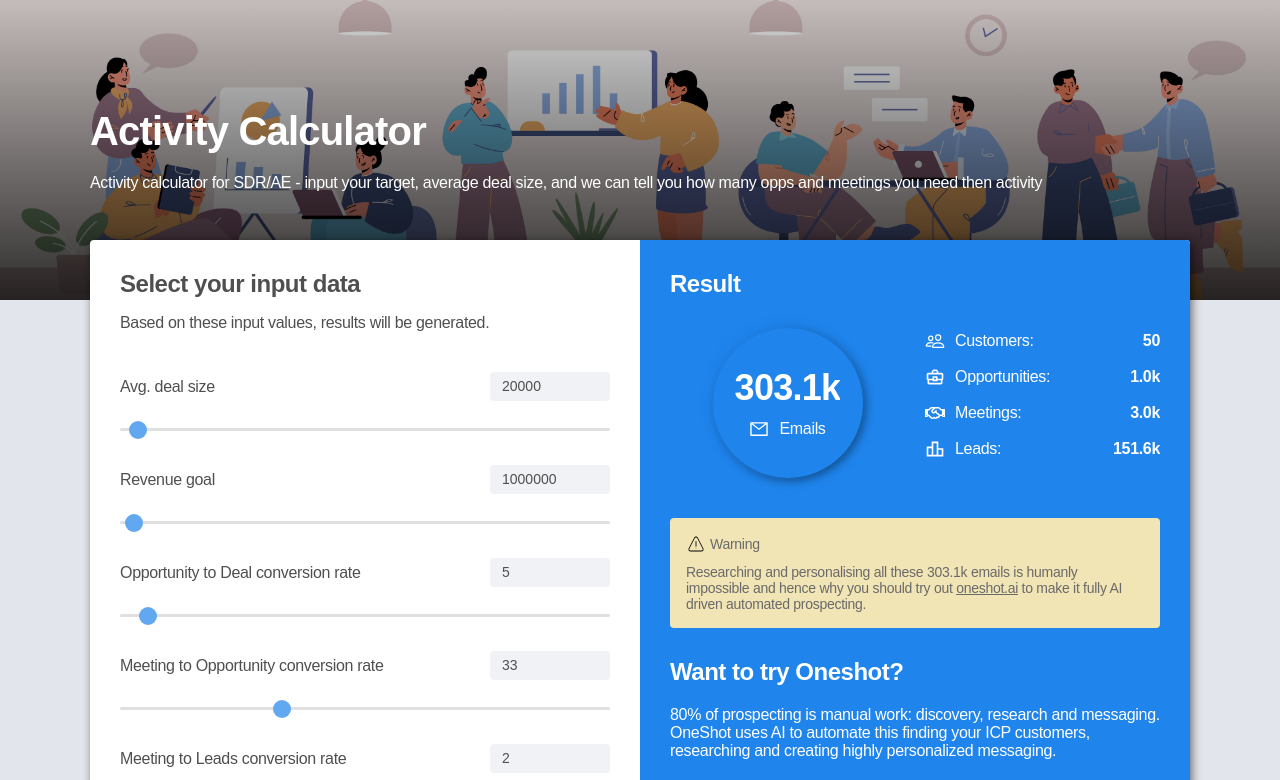
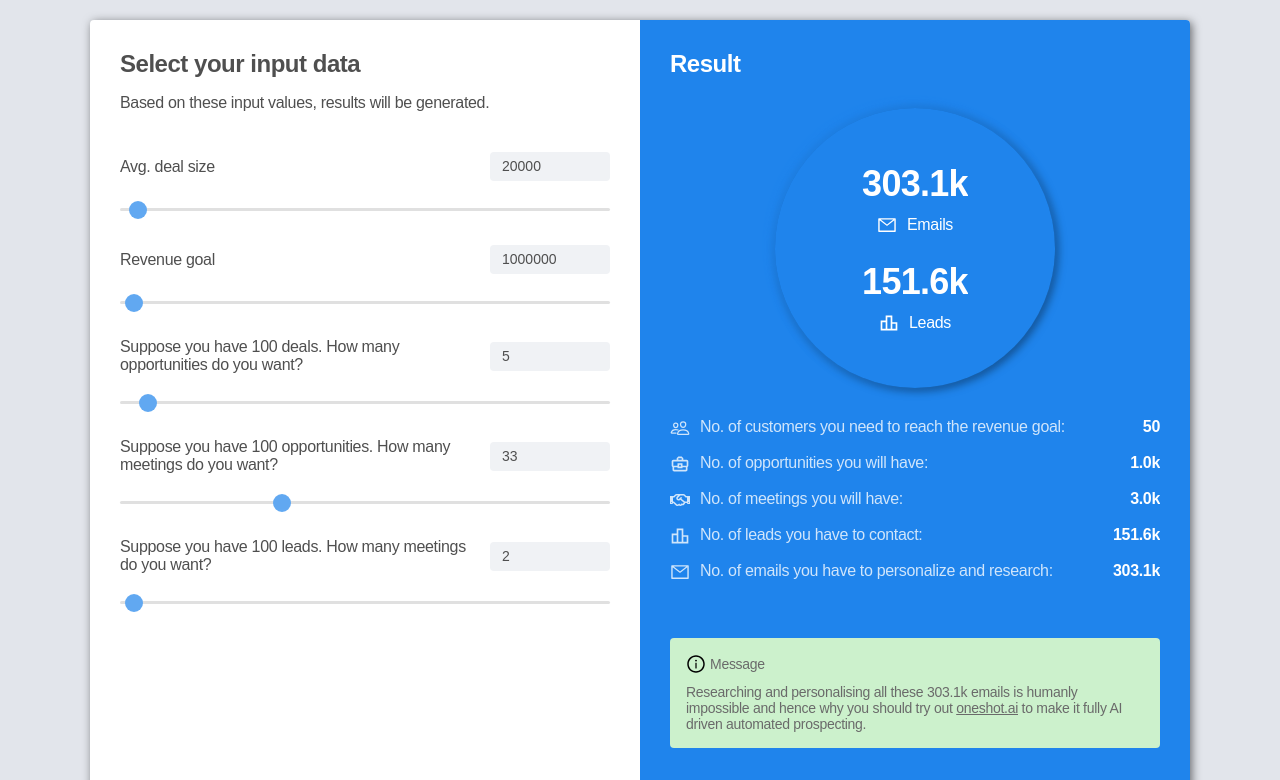
Before and after one commit to DebjitPramanick/Oneshot-Activity-Calculator, a React (Create React App) app: page / in a window 1280 px wide. Shown: the top 780 px of the page. Built offline with nearby package versions, Linux system fonts and the light colour scheme.

Commit message:
Fix: Text and UI

```diff
--- a/src/components/Calculator/OuputView/index.tsx
+++ b/src/components/Calculator/OuputView/index.tsx
@@ -2,15 +2,14 @@ import React from 'react'
 import { formatNumber } from '../../../helpers/calculator.helper'
 import { Button } from '../../../styles/Form'
 import { SmallText, SubHeading, Text } from '../../../styles/Typography'
-import { EmailData, EmailDataContainer, MessageBox, OtherDataContainer, OutputData, OutputDataItem, OutputsContainer } from '../styles'
+import { MainData, MainDataContainer, MessageBox, OtherDataContainer, OutputData, OutputDataItem, OutputsContainer } from '../styles'
 import { IoPeopleOutline } from 'react-icons/io5'
 import { MdOutlineBusinessCenter } from 'react-icons/md'
 import { MdOutlineLeaderboard } from 'react-icons/md'
 import { FaRegHandshake } from 'react-icons/fa'
 import { BsChatDots } from 'react-icons/bs'
 import { AiOutlineMail } from 'react-icons/ai'
-import { CiWarning } from 'react-icons/ci'
-import { AiOutlineLike } from 'react-icons/ai'
+import { AiOutlineInfoCircle } from 'react-icons/ai'
 import { Flex } from '../../../styles/Shared'
 
 interface PropsType {
@@ -21,82 +20,89 @@ const OutputView: React.FC<PropsType> = ({ outputData }) => {
 
 
     const redirectUser = () => {
-        window.location.href = 'https://www.oneshot.ai/'
+        window.location.href = 'https://calendly.com/oneshot_ai/oneshot-demo'
     }
 
     return (
         <OutputsContainer>
             <SubHeading>Result</SubHeading>
             <OutputData>
-                <EmailDataContainer>
-                    <EmailData>
-                        <Text className='email-large'>{formatNumber(outputData.emails)}</Text>
+                <MainDataContainer>
+                    <MainData>
+                        <Text className='highlight-text'>{formatNumber(outputData.emails)}</Text>
                         <Flex style={{ gap: 10 }}>
                             <AiOutlineMail size={20} color={'#fff'} />
                             <Text className='op-data-label'>Emails</Text>
                         </Flex>
-                    </EmailData>
-                </EmailDataContainer>
+
+                        <Text className='highlight-text' style={{ marginTop: '16px' }}>{formatNumber(outputData.leads)}</Text>
+                        <Flex style={{ gap: 10 }}>
+                            <MdOutlineLeaderboard size={20} color={'#fff'} />
+                            <Text className='op-data-label'>Leads</Text>
+                        </Flex>
+                    </MainData>
+                </MainDataContainer>
                 <OtherDataContainer>
                     <OutputDataItem>
-                        <Flex style={{ gap: 10 }}>
-                            <IoPeopleOutline size={20} color={'#fff'} />
-                            <Text className='op-data-label'>Customers: </Text>
-                        </Flex>
+                        <div className='op-data-label-container'>
+                            <IoPeopleOutline size={20} />
+                            <Text className='op-data-label'>No. of customers you need to reach the revenue goal: </Text>
+                        </div>
                         <Text className='op-data-val'>{formatNumber(outputData.customers)}</Text>
                     </OutputDataItem>
                     <OutputDataItem>
-                        <Flex style={{ gap: 10 }}>
-                            <MdOutlineBusinessCenter size={20} color={'#fff'} />
-                            <Text className='op-data-label'>Opportunities: </Text>
-                        </Flex>
+                        <div className='op-data-label-container'>
+                            <MdOutlineBusinessCenter size={20} />
+                            <Text className='op-data-label'>No. of opportunities you will have: </Text>
+                        </div>
                         <Text className='op-data-val'>{formatNumber(outputData.opportunities)}</Text>
                     </OutputDataItem>
                     <OutputDataItem>
-                        <Flex style={{ gap: 10 }}>
-                            <FaRegHandshake size={20} color={'#fff'} />
-                            <Text className='op-data-label'>Meetings: </Text>
-                        </Flex>
+                        <div className='op-data-label-container'>
+                            <FaRegHandshake size={20} />
+                            <Text className='op-data-label'>No. of meetings you will have: </Text>
+                        </div>
                         <Text className='op-data-val'>{formatNumber(outputData.meetings)}</Text>
                     </OutputDataItem>
                     <OutputDataItem>
-                        <Flex style={{ gap: 10 }}>
-                            <MdOutlineLeaderboard size={20} color={'#fff'} />
-                            <Text className='op-data-label'>Leads: </Text>
-                        </Flex>
+                        <div className='op-data-label-container'>
+                            <MdOutlineLeaderboard size={20} />
+                            <Text className='op-data-label'>No. of leads you have to contact: </Text>
+                        </div>
                         <Text className='op-data-val'>{formatNumber(outputData.leads)}</Text>
+                    </OutputDataItem>
+                    <OutputDataItem>
+                        <div className='op-data-label-container'>
+                            <AiOutlineMail size={20} />
+                            <Text className='op-data-label'>No. of emails you have to personalize and research: </Text>
+                        </div>
+                        <Text className='op-data-val'>{formatNumber(outputData.emails)}</Text>
                     </OutputDataItem>
                 </OtherDataContainer>
             </OutputData>
-            <MessageBox className={outputData.emails > 100 ? 'warning' : ''}>
+            <MessageBox>
+                <Flex style={{ gap: 4, marginBottom: '10px' }}><AiOutlineInfoCircle size={20} /> <Text>Message</Text></Flex>
                 {outputData.emails > 100 ? (
-                    <>
-                        <Flex style={{ gap: 4, marginBottom: '10px' }}><CiWarning size={20} /> <Text>Warning</Text></Flex>
                     <SmallText>
                         Researching and personalising all these {formatNumber(outputData.emails)} emails is humanly impossible
                         and hence why you should try out <a href='https://www.oneshot.ai/'>oneshot.ai</a> to make it fully AI
                         driven automated prospecting.
-                        </SmallText></>
+                    </SmallText>
                 ) : (
-                    <>
-                        <Flex style={{ gap: 4, marginBottom: '10px' }}><AiOutlineLike size={20} /> <Text>Message</Text></Flex>
                     <SmallText>
                         You can also try out <a href='https://www.oneshot.ai/'>oneshot.ai</a> to make it fully AI
                         driven automated prospecting.
                     </SmallText>
-                    </>
                 )}
             </MessageBox>
             <div>
                 <SubHeading>
-                    Want to try Oneshot?
+                    Feeling tideous with sending emails?
                 </SubHeading>
                 <Text style={{ marginTop: '20px' }}>
-                    80% of prospecting is manual work: discovery, research and messaging.
-                    OneShot uses AI to automate this finding your ICP customers, researching
-                    and creating highly personalized messaging.
+                    Talk to us for the most personalized experience possible.
                 </Text>
-                <Button style={{ margin: '30px auto 0' }} onClick={redirectUser}><BsChatDots size={16} /> Chat With Us</Button>
+                <Button style={{ margin: '30px auto 0' }} onClick={redirectUser}><BsChatDots size={16} /> Book a demo</Button>
             </div>
         </OutputsContainer>
     )
--- a/src/components/Calculator/fieldsData.ts
+++ b/src/components/Calculator/fieldsData.ts
@@ -17,7 +17,7 @@ const fieldsData = [
     },
     {
         id: 3,
-        title: 'Opportunity to Deal conversion rate',
+        title: 'Suppose you have 100 deals. How many opportunities do you want?',
         val: 5,
         type: 'percentage',
         min: 1,
@@ -25,7 +25,7 @@ const fieldsData = [
     },
     {
         id: 4,
-        title: 'Meeting to Opportunity conversion rate',
+        title: 'Suppose you have 100 opportunities. How many meetings do you want?',
         val: 33,
         type: 'percentage',
         min: 1,
@@ -33,7 +33,7 @@ const fieldsData = [
     },
     {
         id: 5,
-        title: 'Meeting to Leads conversion rate',
+        title: 'Suppose you have 100 leads. How many meetings do you want?',
         val: 2,
         type: 'percentage',
         min: 1,
--- a/src/components/Calculator/styles.ts
+++ b/src/components/Calculator/styles.ts
@@ -2,11 +2,7 @@ import styled from 'styled-components'
 import { colors } from '../../styles/Colors'
 
 export const CaculatorContainer = styled.div`
-    position: absolute;
-    top: 80%;
-    left: 0;
-    right: 0;
-    margin: auto;
+    margin: 20px auto;
     width: 1100px;
     border-radius: 4px;
     box-shadow: 2px 2px 10px #0000008a;
@@ -50,9 +46,6 @@ export const OutputsContainer = styled.div`
 `
 export const OutputData = styled.div`
     margin-top: 30px;
-    display: grid;
-    grid-template-columns: repeat(auto-fill, minmax(180px, 1fr));
-    gap: 20px;
 
     @media(max-width: 800px){
         grid-template-columns: repeat(auto-fill, minmax(300px, 1fr));
@@ -60,21 +53,28 @@ export const OutputData = styled.div`
 `
 export const OutputDataItem = styled.div`
     display: flex;
-    align-items: center;
     justify-content: space-between;
     margin-bottom: 16px;
+    gap: 16px;
 
+    & .op-data-label-container {
+        display: flex;
+        gap: 10px;
+        flex-basis: calc(100% - 80px);
+        color: #ffffffc9;
+    }
     & .op-data-label {
-        color: #fff;
+        color: #ffffffc9;
     }
     & .op-data-val {
         font-weight: bold
     }
 `
 
-export const EmailDataContainer = styled.div`
+export const MainDataContainer = styled.div`
     display: flex;
     justify-content: center;
+    margin-bottom: 30px;
 `
 
 export const OtherDataContainer = styled.div`
@@ -83,9 +83,9 @@ export const OtherDataContainer = styled.div`
     flex-direction: column;
 `
 
-export const EmailData = styled.div`
-    height: 150px;
-    width: 150px;
+export const MainData = styled.div`
+    height: 280px;
+    width: 280px;
     display: flex;
     align-items: center;
     flex-direction: column;
@@ -95,10 +95,15 @@ export const EmailData = styled.div`
     font-size: 30px;
     box-shadow: -2px -2px 10px ${colors.sliderHandler}, 2px 2px 10px #0000008a;
 
-    & .email-large {
+    & .highlight-text {
         font-size: 36px;
         font-weight: bold;
         color: #fff;
+    }
+
+    @media(max-width: 300px) {
+        height: calc(100vw - 60px);
+        width: calc(100vw - 60px);
     }
 `
 
@@ -108,10 +113,6 @@ export const MessageBox = styled.div`
     background: #ccf1cc;
     border-radius: 4px;
 
-    &.warning{
-        background: #f1e4b5;
-    }
-
     p,a {
         color: #6a6a6a;
         font-size: 14px;
--- a/src/pages/Home.tsx
+++ b/src/pages/Home.tsx
@@ -6,7 +6,8 @@ import { Heading, Text } from '../styles/Typography'
 const Home = () => {
     return (
         <HomeLayout>
-            <HomeHeader>
+            <Calculator />
+            {/* <HomeHeader>
                 <HeaderOverlay>
                     <HeaderOverlayContent>
                         <Heading>Activity Calculator</Heading>
@@ -17,8 +18,8 @@ const Home = () => {
                     </HeaderOverlayContent>
                 </HeaderOverlay>
                 <Calculator />
-            </HomeHeader>
-            <div style={{marginTop: '600px'}}></div>
+            </HomeHeader> */}
+            {/* <div style={{marginTop: '600px'}}></div> */}
         </HomeLayout>
     )
 }
```
Lines whose indentation alone changed are shown as unchanged.
